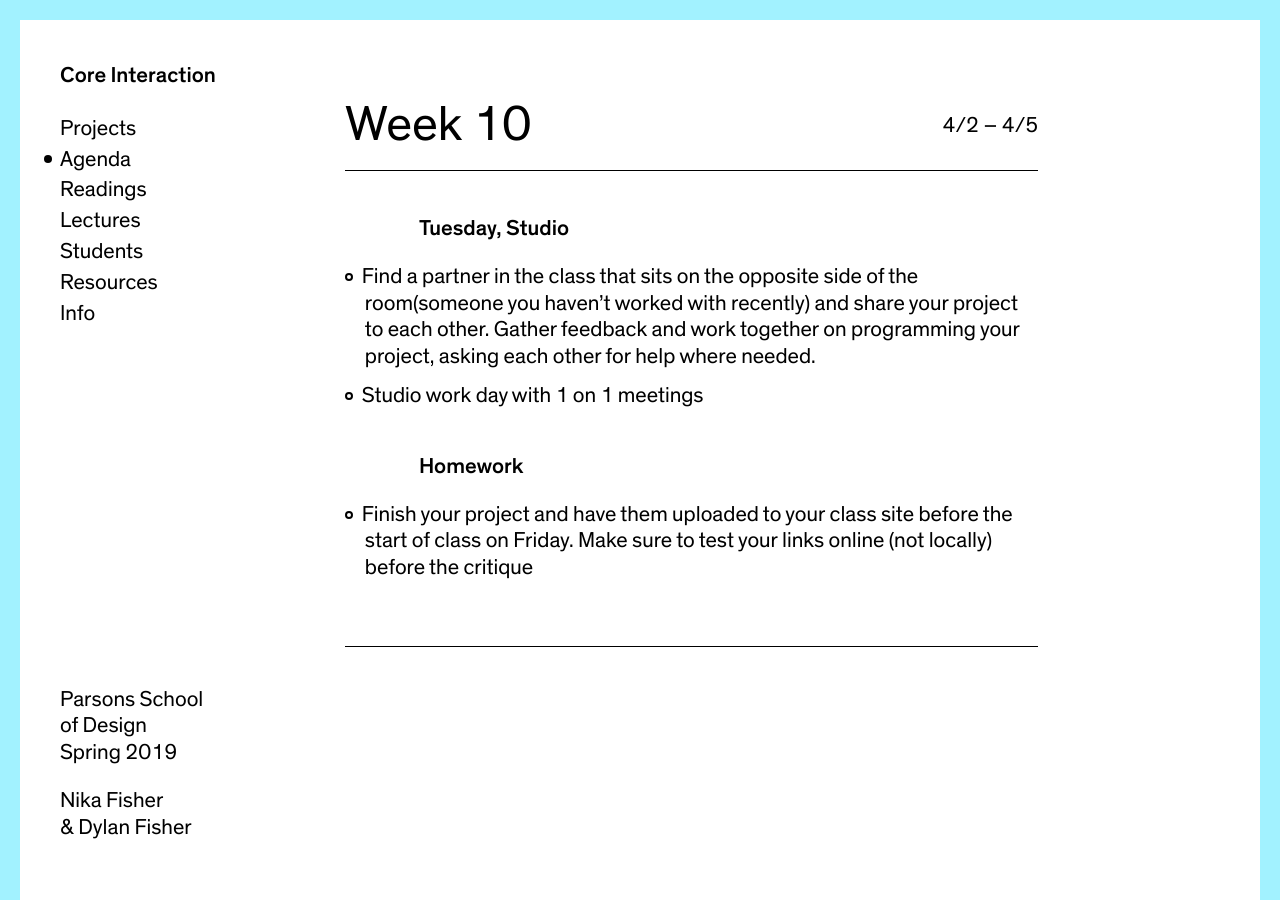
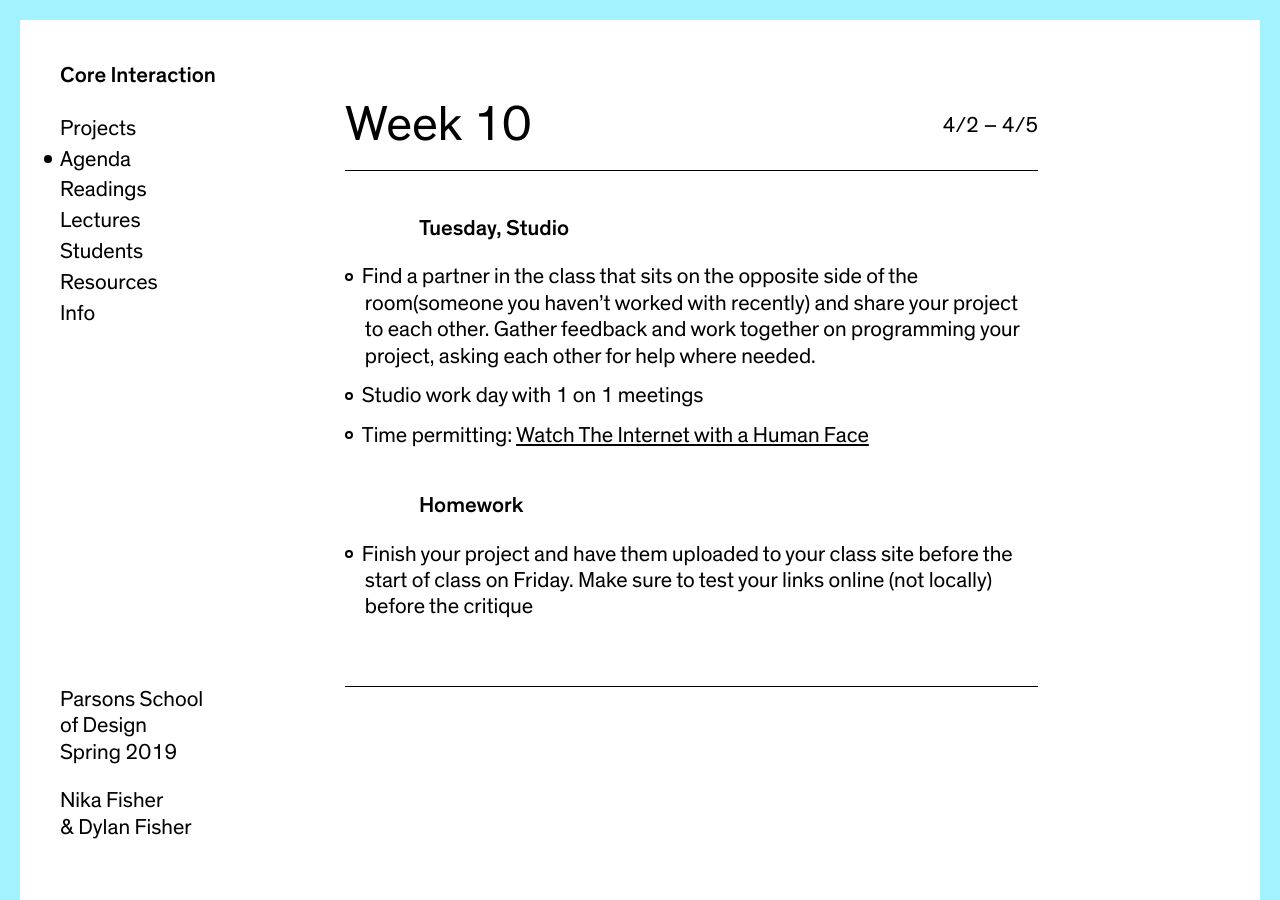
Before and after one commit to dylanfisher/ci19, a Jekyll site: the page built from _agendas/week-10.md, in a window 1280 px wide and 900 px high. Built offline with Jekyll 4.4.1, drawn with Linux system fonts in a browser that asks for light colours.

Commit message:
Add video to agenda

```diff
--- a/_agendas/week-10.md
+++ b/_agendas/week-10.md
@@ -8,6 +8,7 @@ date_range:       4/2 – 4/5
 
 - Find a partner in the class that sits on the opposite side of the room(someone you haven&rsquo;t worked with recently) and share your project to each other. Gather feedback and work together on programming your project, asking each other for help where needed.
 - Studio work day with 1 on 1 meetings
+- Time permitting: [Watch The Internet with a Human Face](https://www.youtube.com/watch?v=fWFo1VaQNmU&t=2383s)
 
 ### Homework
 - Finish your project and have them uploaded to your class site before the start of class on Friday. Make sure to test your links online (not locally) before the critique
```
